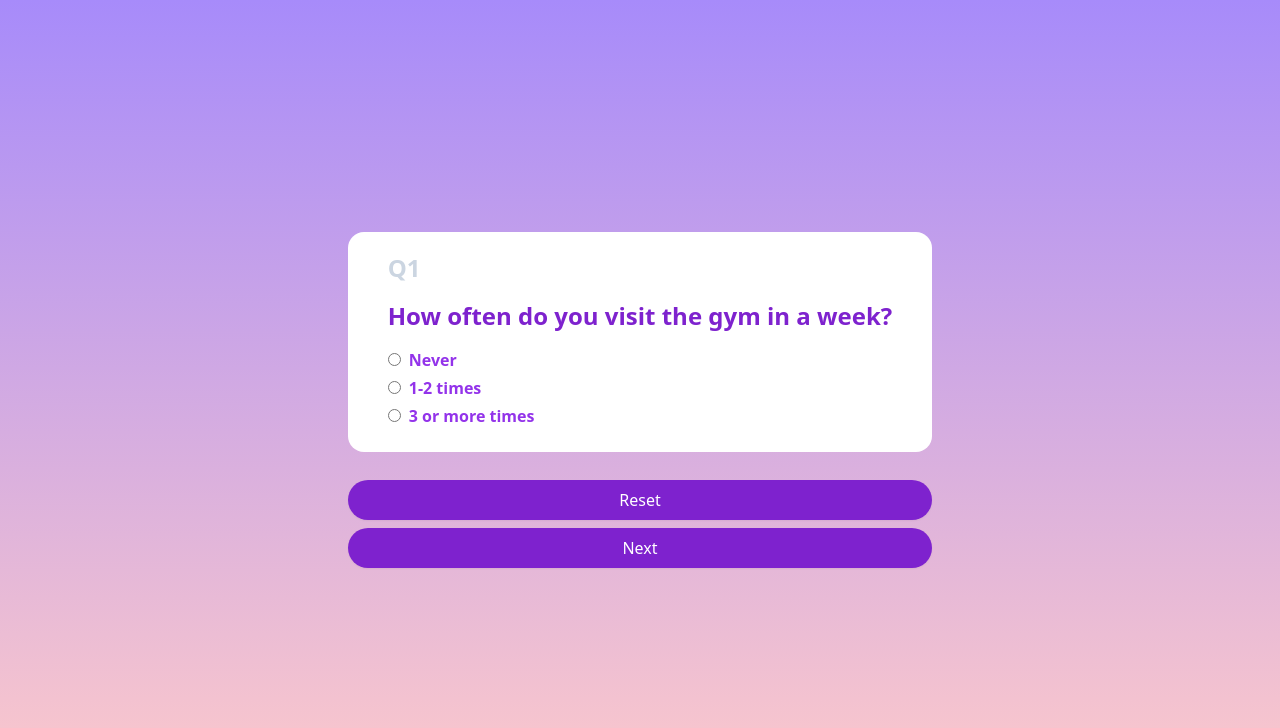
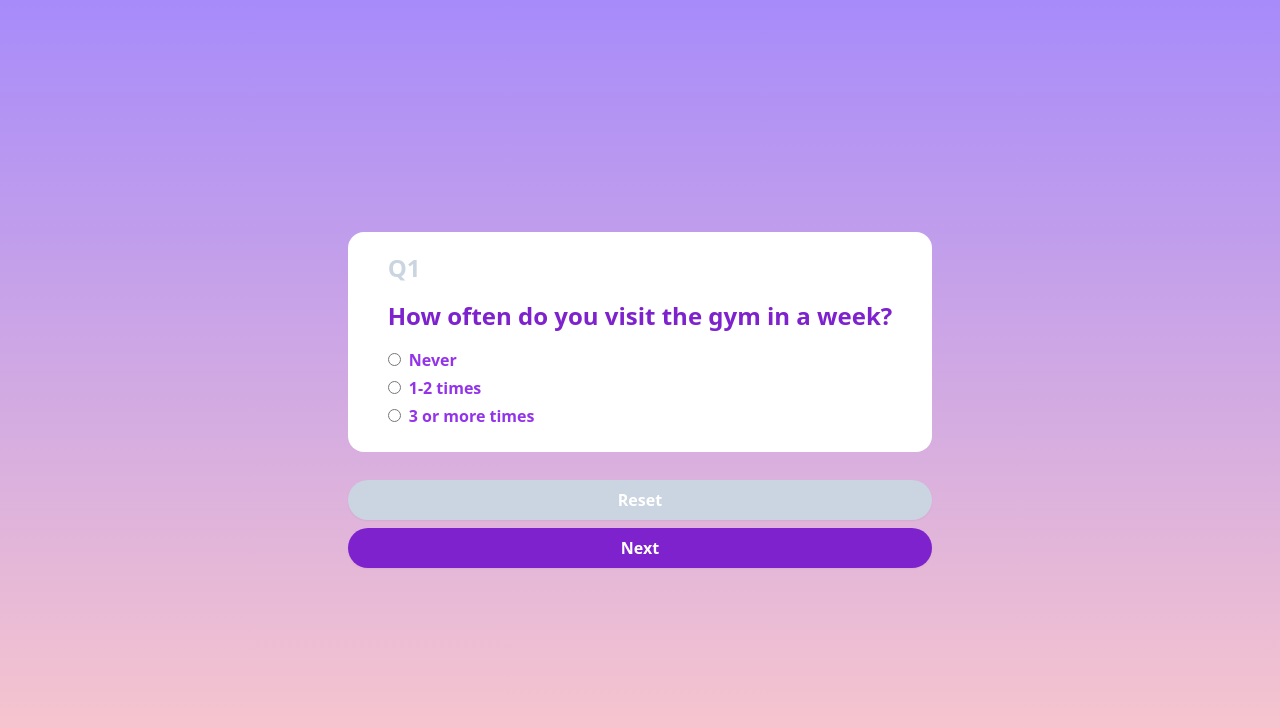
Before and after one commit to muinmundzir/survey-form, a React (Vite) app: page / in a window 1280 px wide. Shown: the top 728 px of the page. Built offline with nearby package versions, Linux system fonts and the light colour scheme.

Commit message:
feat: edit styling

```diff
--- a/src/components/Button/Button.tsx
+++ b/src/components/Button/Button.tsx
@@ -1,13 +1,20 @@
-
 interface ButtonProps {
-    text: string;
-    onClick: () => void;
-    disabled?: boolean;
+  text: string;
+  onClick: () => void;
+  disabled?: boolean;
 }
 
-function Button({text, onClick, disabled}: ButtonProps) {
+function Button({ text, onClick, disabled }: ButtonProps) {
   return (
-    <button disabled={disabled} onClick={onClick} className="rounded-3xl bg-purple-700 mt-2 py-2 text-white text-center shadow-sm hover:bg-purple-600">
+    <button
+      disabled={disabled}
+      onClick={onClick}
+      className={`rounded-3xl mt-2 py-2 cursor-pointer ${
+        !disabled
+          ? "bg-purple-700 hover:bg-purple-600"
+          : "bg-slate-300 hover:bg-slate-400"
+      } font-semibold text-white text-center shadow-sm `}
+    >
       {text}
     </button>
   );
--- a/src/components/Form/Form.tsx
+++ b/src/components/Form/Form.tsx
@@ -11,20 +11,30 @@ import { surveyQuestions } from "../../data";
 function Form() {
   const [questions, setQuestions] = useState(surveyQuestions);
   const [activeQuestion, setActiveQuestion] = useState(questions[0]);
+  const [selectedOption, setSelectedOption] = useState<string | null>(null);
   const [page, setPage] = useState(1);
 
   function handleSubmit() {
+    if(selectedOption === null) return alert("Please select an option");
+
     if (page === surveyQuestions.length) {
-        alert("Form submitted!")
+      alert("Form submitted!");
     } else {
-        setPage((prevValue) => prevValue + 1);
-        setActiveQuestion(questions[page - 1]);
+      setPage(page + 1);
+      setActiveQuestion(questions[page]);
+      setSelectedOption(null);
+      alert(selectedOption);
+      console.log(selectedOption);
     }
   }
 
   function handleReset() {
     setPage(1);
     setActiveQuestion(questions[0]);
+  }
+
+  function handleOptionChange(e: React.ChangeEvent<HTMLInputElement>) {
+    setSelectedOption(e.target.value);
   }
 
   return (
@@ -34,11 +44,18 @@ function Form() {
         <p className="mb-4 font-semibold text-2xl text-purple-700">
           {activeQuestion.question}
         </p>
-        {activeQuestion.options.map(({ option }, index) => (
-          <RadioInput option={`${activeQuestion.id}`} label={option} key={index} />
+        {activeQuestion.options.map(({ option, id }, index) => (
+          <RadioInput
+            selectedOption={selectedOption}
+            onChange={handleOptionChange}
+            id={id}
+            option={`${activeQuestion.id}`}
+            label={option}
+            key={index}
+          />
         ))}
       </form>
-      <Button text="Reset" onClick={handleReset} />
+      <Button disabled={page === 1} text="Reset" onClick={handleReset} />
       <Button
         text={page === surveyQuestions.length ? "Submit" : "Next"}
         onClick={handleSubmit}
--- a/src/components/Form/RadioInput.tsx
+++ b/src/components/Form/RadioInput.tsx
@@ -1,18 +1,24 @@
 interface RadioInputProps {
+    id: number;
     label: string;
     option: string;
+    selectedOption: string | null;
+    onChange: (e: React.ChangeEvent<HTMLInputElement>) => void;
 }
 
-function RadioInput({label, option}: RadioInputProps) {
+function RadioInput({id, label, option, selectedOption, onChange}: RadioInputProps) {
   return (
     <div className="mb-1">
       <input
         className="mr-2 text-lg accent-purple-600"
         type="radio"
         name={`question-option-${option}`}
-        id={option}
+        id={id.toString()}
+        onChange={onChange}
+        value={label}
+        checked={selectedOption === label}
       />
-      <label htmlFor={option} className="font-semibold text-purple-600">{label}</label>
+      <label htmlFor={id.toString()} className="font-semibold text-purple-600">{label}</label>
     </div>
   );
 }
```
